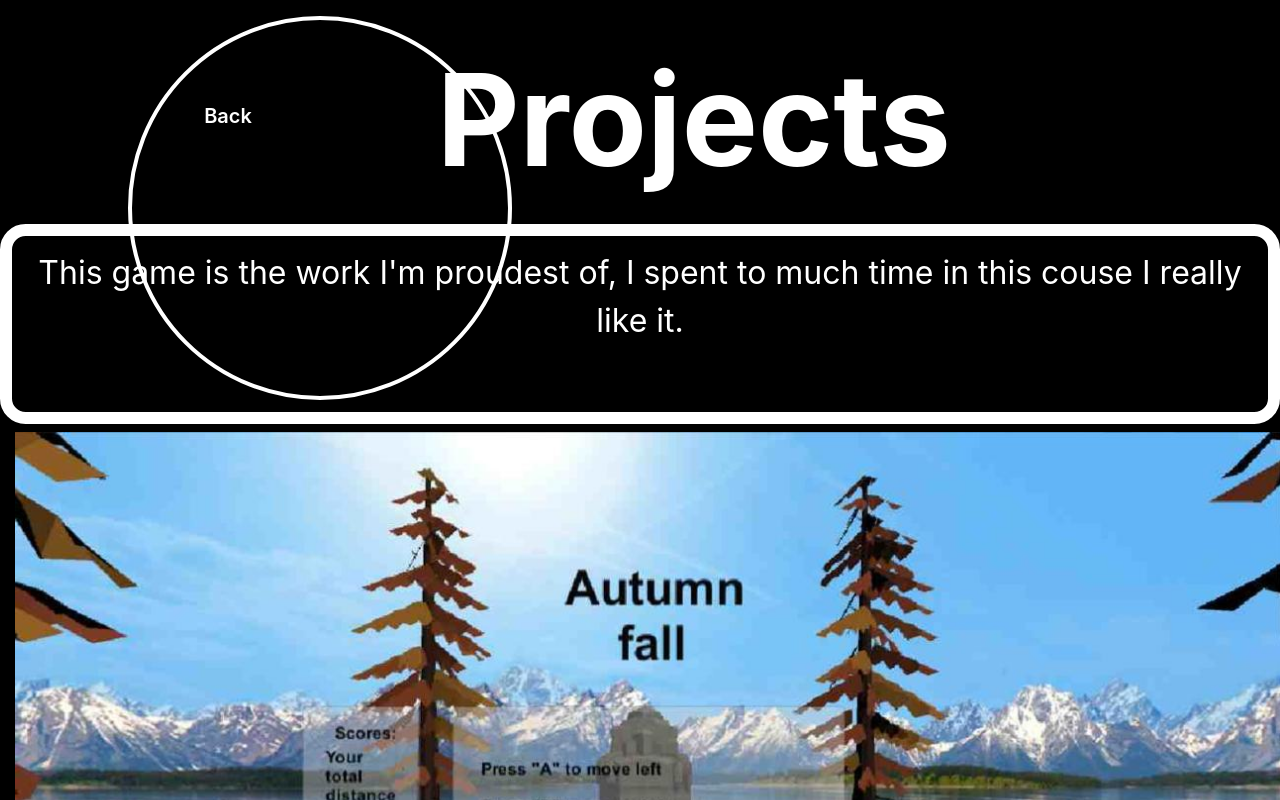
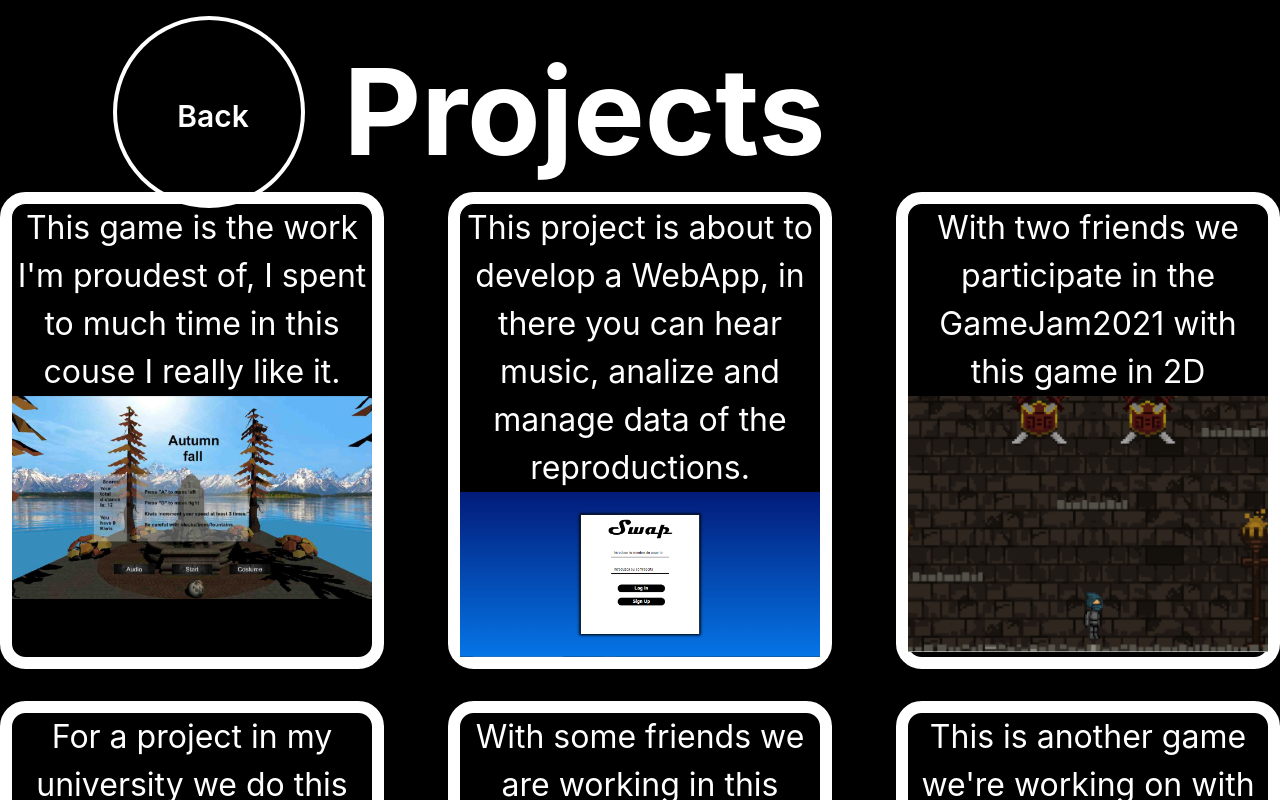
Before and after one commit to diego59x/DiegoPortafolio, a React app: page /Projects in a window 1280 px wide. Shown: the top 800 px of the page. Built offline with nearby package versions, Linux system fonts and the light colour scheme; the HTML template or start-up script is replaced by a standard one.

Commit message:
Finished
Fixed view of projects, know me and contact
TODO: fix component circleSmall for better practices
All responsive good

```diff
--- a/src/Components/SideBar/CircleSmall.css
+++ b/src/Components/SideBar/CircleSmall.css
@@ -58,6 +58,13 @@
   background-size: 100% 10px;
 }
 
+.textRightTitle {
+  text-decoration: none;
+  color: white;
+  margin-left: 8vw;
+  font-size: 5em;
+}
+
 
 @media (min-width: 320px){
   .circleBack {
@@ -108,6 +115,10 @@
   .textRightDeco:hover, a:focus {
     background-size: 100% 2px;
   }
+  .circleBack {
+    width: 15vw;
+    height: 15vw;
+  }
 }
 
 @media (max-width: 1440px) and (max-height: 597px){
@@ -133,12 +144,22 @@
   .textRightDeco{
     font-size: 1.2em;
   }
+  .circleBack {
+    width: 12vw;
+    height: 12vw;
+  }
 }
 
 @media(min-width: 1440px) and (min-width: 1024px){
-
+  .circleBack {
+    width: 12vw;
+    height: 12vw;
+  }
 }
 
 @media (min-width: 2560px) {
-
+  .circleBack {
+    width: 12vw;
+    height: 12vw;
+  }
 }
--- a/src/Components/SideBar/CircleSmall.jsx
+++ b/src/Components/SideBar/CircleSmall.jsx
@@ -15,7 +15,7 @@ const CircleSmall = ({
   return (
     <div className="containerCircleSmall">
       <div className="containerButton">
-        <div role="button" tabIndex="0" className={`btn-5 ${classe}`} aria-hidden="true" onClick={onClick}>
+        <div role="button" tabIndex="0" className={classe} aria-hidden="true" onClick={onClick}>
           <div className="headerCircleSmall">
             <div>
               {header}
@@ -23,7 +23,7 @@ const CircleSmall = ({
           </div>
         </div>
       </div>
-      <div className="textRightDeco">
+      <div className={` ${classe === 'circleBack' ? 'textRightTitle' : 'textRightDeco'} `}>
         {textRight}
       </div>
     </div>
--- a/src/Contact/Contact.css
+++ b/src/Contact/Contact.css
@@ -1,3 +1,7 @@
+.containerPageContact {
+    display: flex;
+}
+
 .containerContact {
     display: flex;
     text-align: center;
--- a/src/Contact/Contact.jsx
+++ b/src/Contact/Contact.jsx
@@ -6,21 +6,17 @@ import './Contact.css'
 
 export default function Contact() {
   const history = useHistory()
-  const classDesktop = 'circleSelectDesktop'
-  const classMobile = 'circleBack'
-
   const goBack = () => (
     history.goBack()
   )
-
-  return (
+  const mobileView = () => (
     <div>
       <div className="row ">
         <div className="col-xs-12">
           <CircleSecondary
             header="Back"
             onClick={goBack}
-            classe={window.isDesktop ? classDesktop : classMobile}
+            classe="circleBack"
             textRight=""
           />
         </div>
@@ -36,4 +32,30 @@ export default function Contact() {
       </div>
     </div>
   )
+
+  const desktopView = () => (
+    <div className="containerPageContact">
+      <CircleSecondary
+        header="Back"
+        onClick={goBack}
+        classe="circleSelectDesktop"
+        textRight=""
+      />
+      <div className="containerContact">
+        <Circle
+          text="diegoalvarez 1237@hotmail.com Github: diego59x Linkedin: Diego Alvarez"
+        />
+      </div>
+    </div>
+  )
+
+  return (
+    <div>
+      {window.isDesktop ? (
+        desktopView()
+      ) : (
+        mobileView()
+      )}
+    </div>
+  )
 }
--- a/src/Home/Home.css
+++ b/src/Home/Home.css
@@ -3,6 +3,9 @@ body {
     background-color: rgb(0, 0, 0) !important;
     width: 100vw;
     overflow-x: hidden;
+}
+.homeContainer {
+    overflow: hidden;
 }
 .textCircle{
     color: white;
--- a/src/Home/Home.jsx
+++ b/src/Home/Home.jsx
@@ -30,7 +30,7 @@ export default function Home() {
     history.push('/Contact')
   }
 
-  const mobilView = () => (
+  const mobileView = () => (
     <div>
       <div className="nav nav-justified">
         <div className="col-xs-10 col-sm-12">
@@ -74,7 +74,7 @@ export default function Home() {
   )
 
   const desktopView = () => (
-    <div>
+    <div className="homeContainer">
       <div className="row">
         <div className="nav nav-justified">
           <div className="col-md-12 col-lg-12  ">
@@ -113,7 +113,7 @@ export default function Home() {
       {isDesktop ? (
         desktopView()
       ) : (
-        mobilView()
+        mobileView()
       )}
     </div>
   )
--- a/src/Projects/Projects.css
+++ b/src/Projects/Projects.css
@@ -1,87 +1,70 @@
+::-webkit-scrollbar {
+    display: none;
+}
+.containerCartProject {
+    display: flex;
+    flex-direction: row;
+    justify-content: space-between;
+    flex-wrap: wrap;
+}
+
 .cartProject {
-    width: 40vw;
-    height: 10vh;
+    width: 100vw;
+    height: auto;
     color: white;
     font-size: 2em;
-    text-align: justify;
+    text-align: center;
     border: 1vw solid white;
     border-radius: 2vw;
+    margin-bottom: 4vh;
 }
 .headerProject {
-    font-size: 3em;
+    font-size: 1.5em;
     color: white;
     font-weight: bold;
+    margin-bottom: 4vh;
 }
 
 img {
-    width: 99vw;
+    width: 100%;
+    height: auto;
     object-fit: contain;
 }
-@media (min-height: 538px) {
+
+@media (min-width: 320px) {
+}
+
+@media (min-width: 1024px), not all and  (min-width: 768px){
+    .headerProject {
+        height: 20vh;
+    }
     .cartProject {
-        width: 100vw;
-        height: 11vh;
-        color: white;
-        font-size: 2em;
-        text-align: center;
-        justify-content: center;
-        padding: 1vw;
-        margin-top: 1vh;
-        margin-bottom: 1vh;
+        width: 30vw;
     }
+}
+@media (max-width: 1440px) and (max-height: 597px){
     .headerProject {
-        font-size: 10em;
-        color: white;
-        font-weight: bold;
-        margin-top: 3vh;
+        height: 30vh;
     }
-
-    img {
-        width: 99vw;
-        object-fit: contain;
+    .cartProject {
+        width: 30vw;
     }
 }
 
-@media (min-width: 1024px), not all and  (min-width: 768px){
+@media(min-width: 1440px) and (min-width: 1024px){
+    .headerProject {
+        height: 30vh;
+    }
     .cartProject {
-        width: 100vw;
-        height: 25vh;
-        color: white;
-        font-size: 2em;
-        text-align: center;
-        justify-content: center;
-        padding: 1vw;
-        margin-top: 1vh;
-        margin-bottom: 1vh;
-    }
-    .headerProject {
-        font-size: 8em;
-        color: white;
-        font-weight: bold;
-        margin-top: 3vh;
-    }
-    img {
-        width: 99vw;
-        object-fit: contain;
+        width: 30vw;
     }
 }
-@media (max-width: 1440px) and (max-height: 597px){
+
+@media (min-width: 2560px) {
+    .headerProject {
+        height: 35vh;
+    }
     .cartProject {
-        height: 22vh;
-        color: white;
-        font-size: 0.4em;
-        text-align: center;
-        justify-self: center;
-        padding: 1vw;
-        margin-top: 1vh;
+        width: 30vw;
     }
-    .headerProject {
-        font-size: 1.7em;
-        color: white;
-        font-weight: bold;
-        margin-top: 12vh;
-    }
-    img {
-        margin-left: -5vw;
-    }
-  }
+}
--- a/src/Projects/Projects.jsx
+++ b/src/Projects/Projects.jsx
@@ -7,7 +7,7 @@ import Swap from '../Assets/swap.png'
 import ninja from '../Assets/ninjahunter.png'
 import hunting from '../Assets/hunting.png'
 import crypts from '../Assets/crypts.png'
-import emprende from '../Assets/emprende.png'
+import gdeal from '../Assets/gdeal.png'
 
 export default function Projects() {
   const history = useHistory()
@@ -19,68 +19,52 @@ export default function Projects() {
   return (
     <div>
       <div className="row">
-        <div className="col-4">
+        <div className="col-xs-4 headerProject">
           <CircleSecondary
             header="Back"
             onClick={goBack}
             classe={window.isDesktop ? classDesktop : classMobile}
-            textRight=""
+            textRight="Projects"
           />
         </div>
-        <div className="col-6 headerProject">
-          Projects
-        </div>
-
       </div>
       <div className="row">
-        <div className="col-12">
-          <div className="col-12 cartProject">
+        <div className="col-12 containerCartProject">
+          <div className="cartProject">
             This game is the work I&#39;m proudest of, I spent to much
             time in this couse I really like it.
-          </div>
-          <div className="col-12">
             <a href="https://github.com/diego59x/Scendere.git">
               <img src={Scendere} alt="" />
             </a>
           </div>
-          <div className="col-12 cartProject">
+          <div className="cartProject">
             This project is about to develop a WebApp, in there you can hear music,
             analize and manage data of the reproductions.
-          </div>
-          <div className="col-12">
             <a href="https://github.com/Bato007/MediaUVG">
               <img src={Swap} alt="" />
             </a>
           </div>
-          <div className="col-12 cartProject">
-            Whit two friends we participate in the GameJam2021 with this game in 2D
-          </div>
-          <div className="col-12">
+          <div className="cartProject">
+            With two friends we participate in the GameJam2021 with this game in 2D
             <a href="https://github.com/donaldosebas/gameJam2021">
               <img src={ninja} alt="" />
             </a>
           </div>
-          <div className="col-12 cartProject">
+          <div className="cartProject">
             For a project in my university we do this one in 2D
-          </div>
-          <div className="col-12">
             <a href="https://github.com/Requetetin/JuegosProyecto2">
               <img src={hunting} alt="" />
             </a>
           </div>
-          <div className="col-12 cartProject">
+          <div className="cartProject">
             With some friends we are working in this WebApp to help small
             entrepreneurs to expand their audience
-          </div>
-          <div className="col-12">
             <a href="https://github.com/Raulangel51/Emprende-plus-app">
-              <img src={emprende} alt="" />
+              <img src={gdeal} alt="" />
             </a>
           </div>
-          <div className="col-12 cartProject">
+          <div className="cartProject">
             This is another game we&#39;re working on with some friends, in 3d
-          </div>
-          <div className="col-12">
             <a href="https://github.com/uvg-cc3060/proyecto-3-grupo-4">
               <img src={crypts} alt="" />
             </a>
```
Also changed, not shown: src/KnowMe/KnowMe.css (+39 -53 lines), src/KnowMe/KnowMe.jsx (+9 -9 lines), src/Assets/gdeal.png (added).
